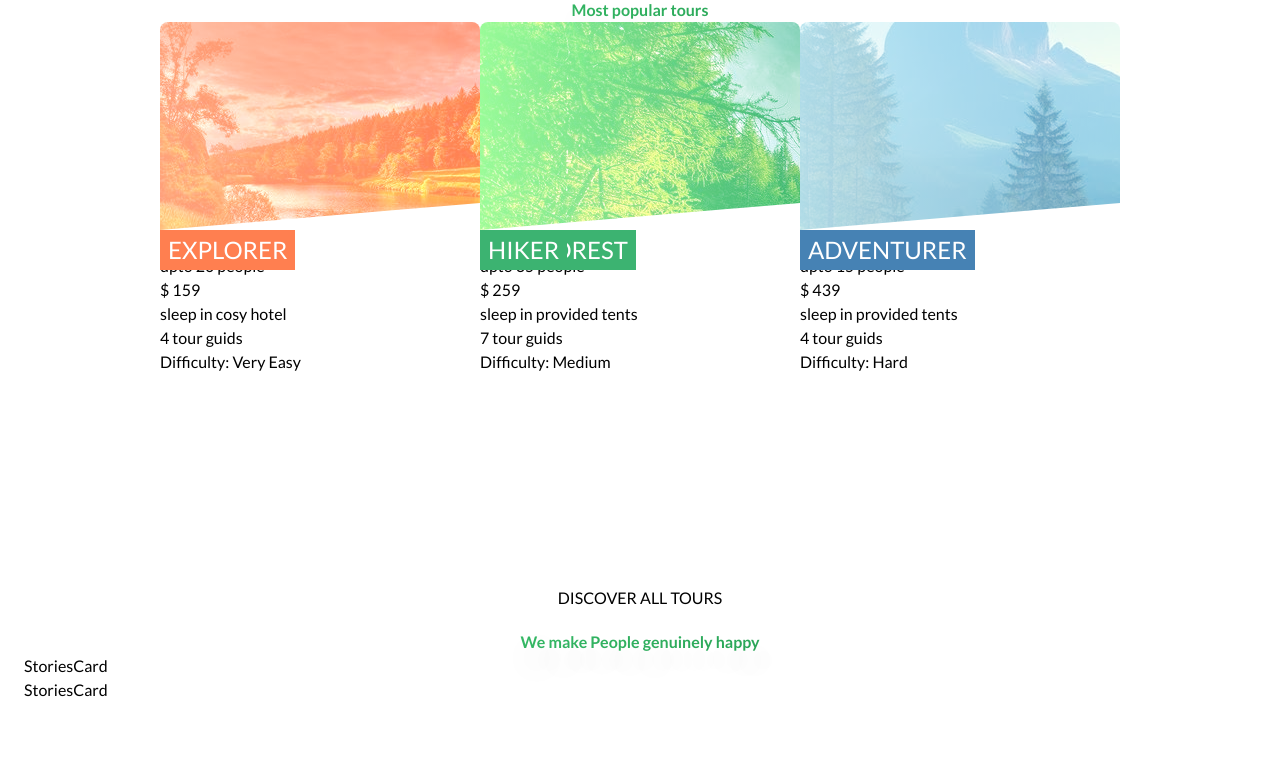
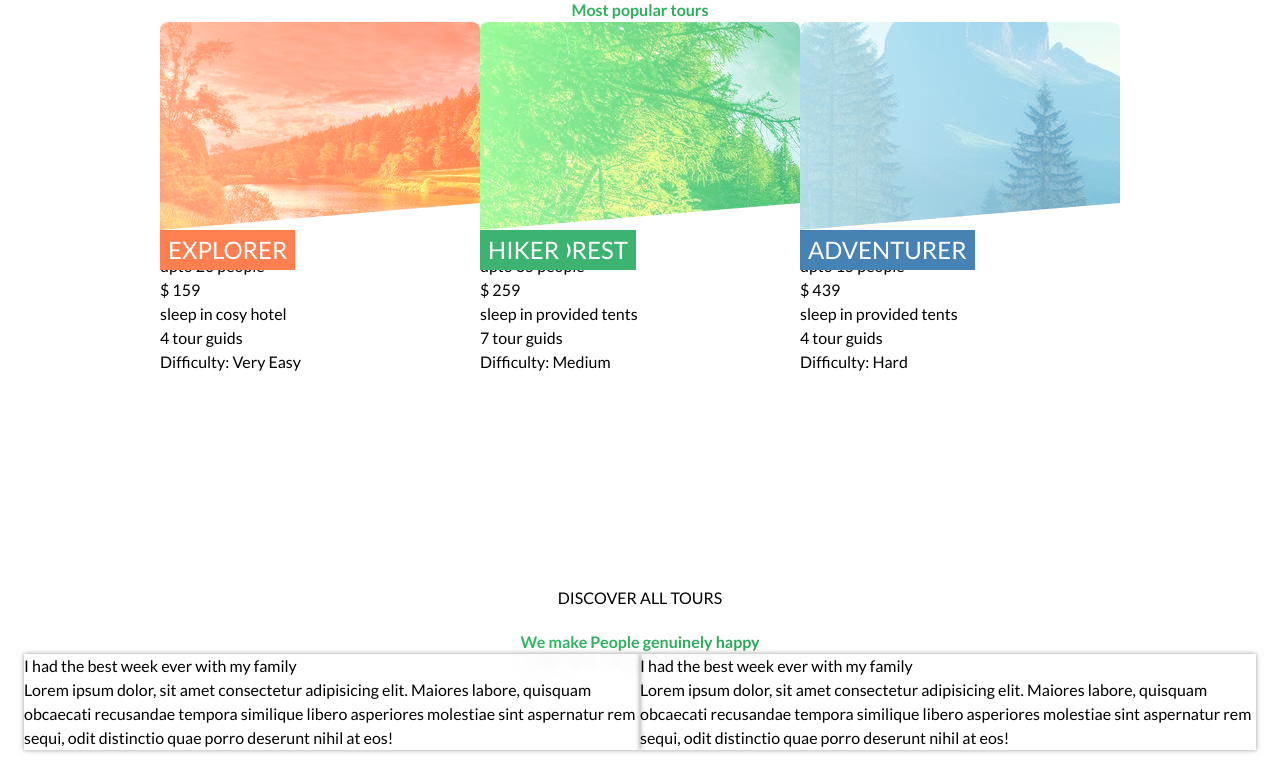
Before and after one commit to OmBharti999/pro, a Next.js app: page / in a window 1280 px wide. Shown: the part 2124-2898 px from the top of the page. Before the commit the page ends 2850 px from the top, so only its background shows below. Built offline with nearby package versions, Linux system fonts and the light colour scheme.

Commit message:
update ui and stories card

```diff
--- a/app/_component/card/StoriesCard.tsx
+++ b/app/_component/card/StoriesCard.tsx
@@ -1,7 +1,15 @@
-import React from 'react'
+import { Heading, PText } from "..";
+import "./index.css";
+interface Props {}
 
-export const StoriesCard = () => {
+export const StoriesCard = ({}: Props) => {
   return (
-    <div>StoriesCard</div>
-  )
-}
+    <div className="stories-card shadow-big">
+      <figure className="stories-shape"></figure>
+      <div>
+        <Heading content="I had the best week ever with my family" />
+        <PText content="Lorem ipsum dolor, sit amet consectetur adipisicing elit. Maiores labore, quisquam obcaecati recusandae tempora similique libero asperiores molestiae sint aspernatur rem sequi, odit distinctio quae porro deserunt nihil at eos!" />
+      </div>
+    </div>
+  );
+};
--- a/app/_component/card/index.css
+++ b/app/_component/card/index.css
@@ -43,3 +43,10 @@
   @apply bg-cover h-52 bg-blend-screen;
   clip-path: polygon(0 0, 100% 0, 100% 87%, 0 100%);
 }
+
+/* --------------------------------------------------------------------- */
+/* Stories Card */
+/* --------------------------------------------------------------------- */
+.stories-card {
+  @apply w-3/4  ;
+}
--- a/app/_component/storiesSection/StoriesSection.tsx
+++ b/app/_component/storiesSection/StoriesSection.tsx
@@ -9,7 +9,7 @@ export const StoriesSection = () => {
         addClass={`py-2 mb-12`}
       />
 
-      <div>
+      <div className="flex-center flex-col gap-12">
         <StoriesCard />
         <StoriesCard />
       </div>
--- a/app/globals.css
+++ b/app/globals.css
@@ -15,3 +15,7 @@ body {
 .flex-center {
   @apply flex justify-center items-center;
 }
+
+.shadow-big{
+  box-shadow: 0 0 5px rgba(0, 0, 0, 0.4);
+}
```
